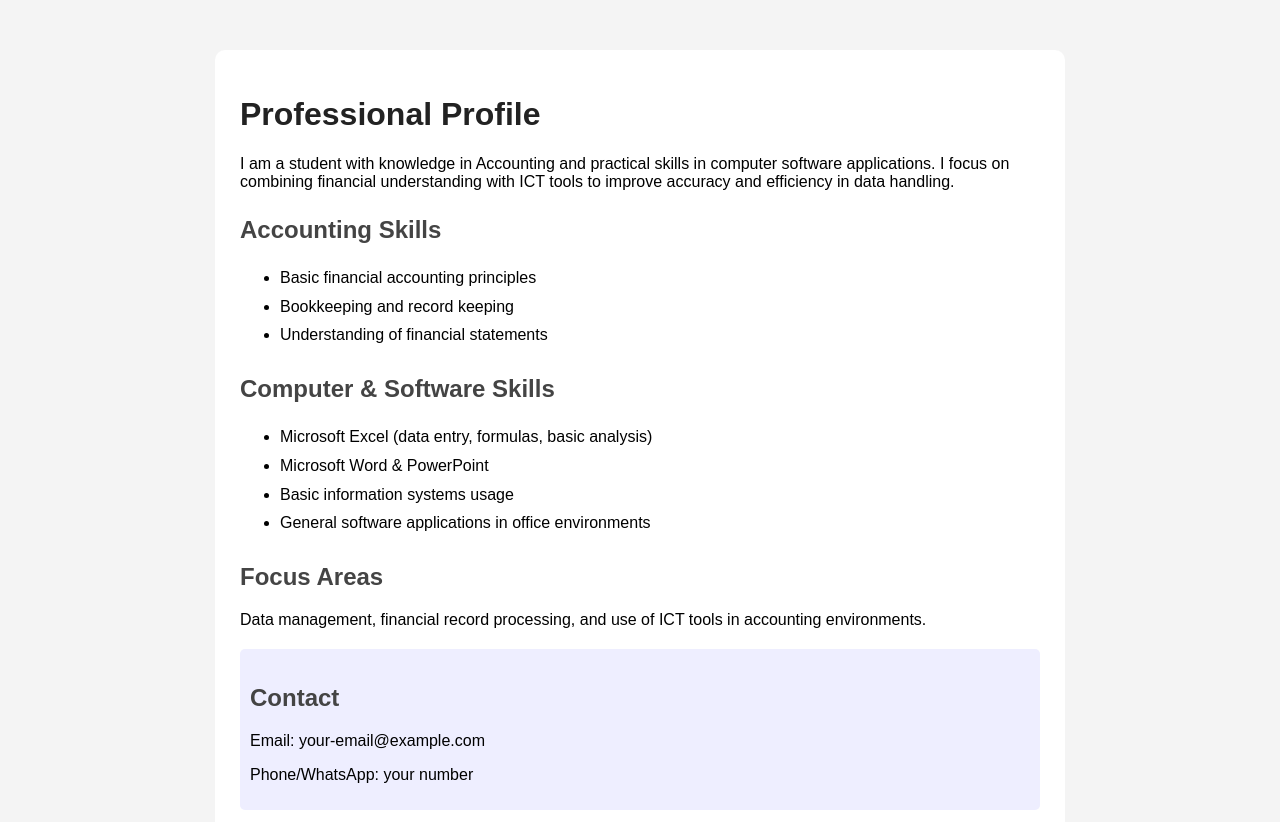
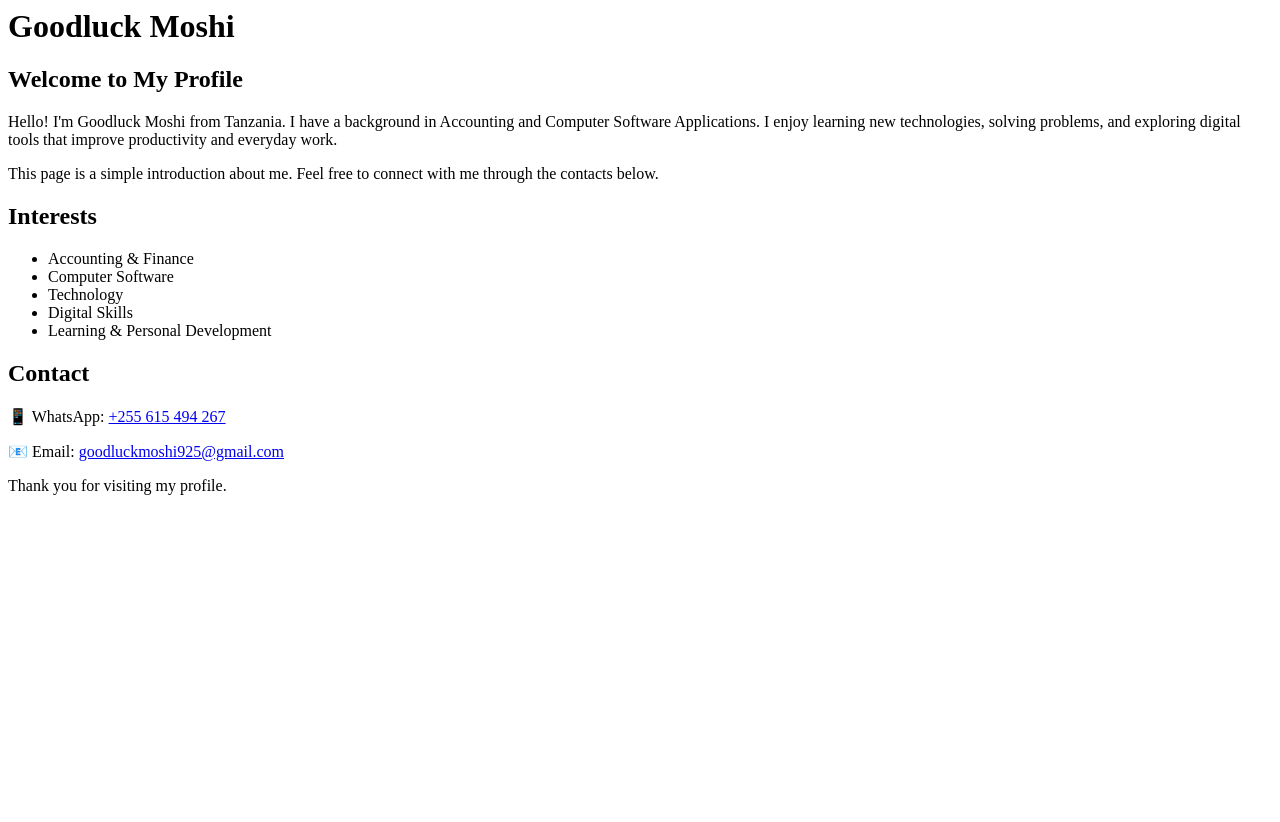
Before and after one commit to goodluckmoshi2026/goodluckmoshi.github.io, a plain HTML site: page index.html in a window 1280 px wide. After the commit the page ends 800 px from the top, so only its background shows below. Drawn offline with Linux system fonts and the light colour scheme.

Commit message:
create homepage
Updated personal profile information and structure.

```diff
--- a/index.html
+++ b/index.html
@@ -1,102 +1,28 @@
-<!DOCTYPE html>
-<html lang="en">
-<head>
-  <meta charset="UTF-8">
-  <meta name="viewport" content="width=device-width, initial-scale=1">
+<h1>Goodluck Moshi</h1>
 
-  <title>Professional Profile - Accounting & ICT Skills</title>
+<h2>Welcome to My Profile</h2>
 
-  <meta name="description" content="Profile of a student with accounting knowledge and computer skills in software applications, information systems, and digital tools.">
+<p>
+Hello! I'm Goodluck Moshi from Tanzania. I have a background in Accounting and Computer Software Applications. I enjoy learning new technologies, solving problems, and exploring digital tools that improve productivity and everyday work.
+</p>
 
-  <meta name="keywords" content="accounting student, ICT skills, software applications, Excel, information systems, data entry, finance basics">
+<p>
+This page is a simple introduction about me. Feel free to connect with me through the contacts below.
+</p>
 
-  <style>
-    body {
-      font-family: Arial, sans-serif;
-      background-color: #f4f4f4;
-      margin: 0;
-      padding: 0;
-    }
+<h2>Interests</h2>
+<ul>
+  <li>Accounting & Finance</li>
+  <li>Computer Software</li>
+  <li>Technology</li>
+  <li>Digital Skills</li>
+  <li>Learning & Personal Development</li>
+</ul>
 
-    .container {
-      max-width: 800px;
-      margin: 50px auto;
-      background: #fff;
-      padding: 25px;
-      border-radius: 10px;
-    }
+<h2>Contact</h2>
 
-    h1 {
-      color: #222;
-    }
+<p>📱 WhatsApp: <a href="https://wa.me/255615494267">+255 615 494 267</a></p>
 
-    h2 {
-      color: #444;
-      margin-top: 25px;
-    }
+<p>📧 Email: <a href="mailto:goodluckmoshi925@gmail.com">goodluckmoshi925@gmail.com</a></p>
 
-    ul {
-      line-height: 1.8;
-    }
-
-    .section {
-      margin-bottom: 20px;
-    }
-
-    .contact {
-      background: #eef;
-      padding: 10px;
-      border-radius: 5px;
-    }
-  </style>
-</head>
-
-<body>
-
-  <div class="container">
-
-    <h1>Professional Profile</h1>
-
-    <div class="section">
-      <p>
-        I am a student with knowledge in Accounting and practical skills in computer software applications.
-        I focus on combining financial understanding with ICT tools to improve accuracy and efficiency in data handling.
-      </p>
-    </div>
-
-    <div class="section">
-      <h2>Accounting Skills</h2>
-      <ul>
-        <li>Basic financial accounting principles</li>
-        <li>Bookkeeping and record keeping</li>
-        <li>Understanding of financial statements</li>
-      </ul>
-    </div>
-
-    <div class="section">
-      <h2>Computer & Software Skills</h2>
-      <ul>
-        <li>Microsoft Excel (data entry, formulas, basic analysis)</li>
-        <li>Microsoft Word & PowerPoint</li>
-        <li>Basic information systems usage</li>
-        <li>General software applications in office environments</li>
-      </ul>
-    </div>
-
-    <div class="section">
-      <h2>Focus Areas</h2>
-      <p>
-        Data management, financial record processing, and use of ICT tools in accounting environments.
-      </p>
-    </div>
-
-    <div class="section contact">
-      <h2>Contact</h2>
-      <p>Email: your-email@example.com</p>
-      <p>Phone/WhatsApp: your number</p>
-    </div>
-
-  </div>
-
-</body>
-      </html>
+<p>Thank you for visiting my profile.</p>
```
